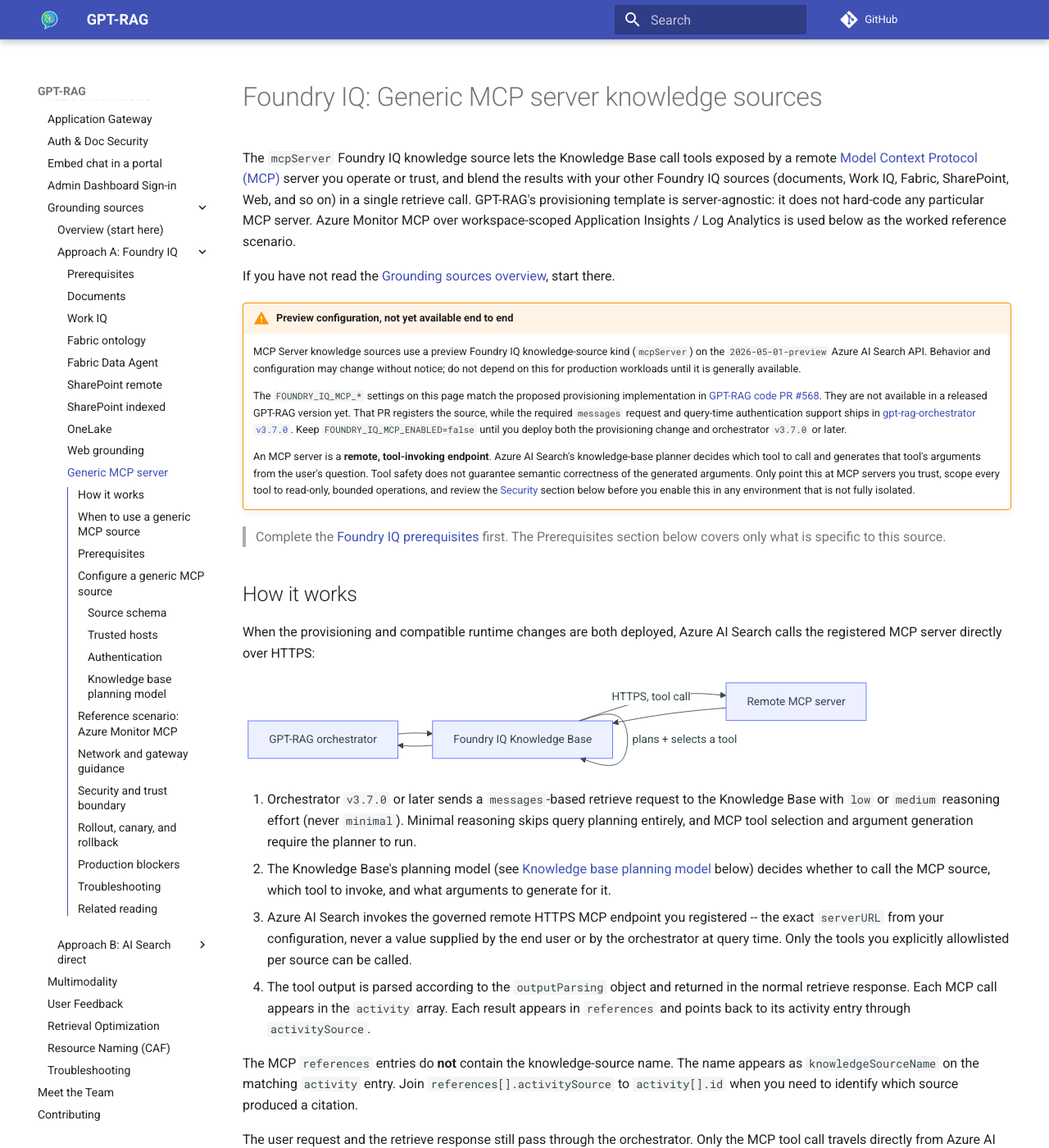
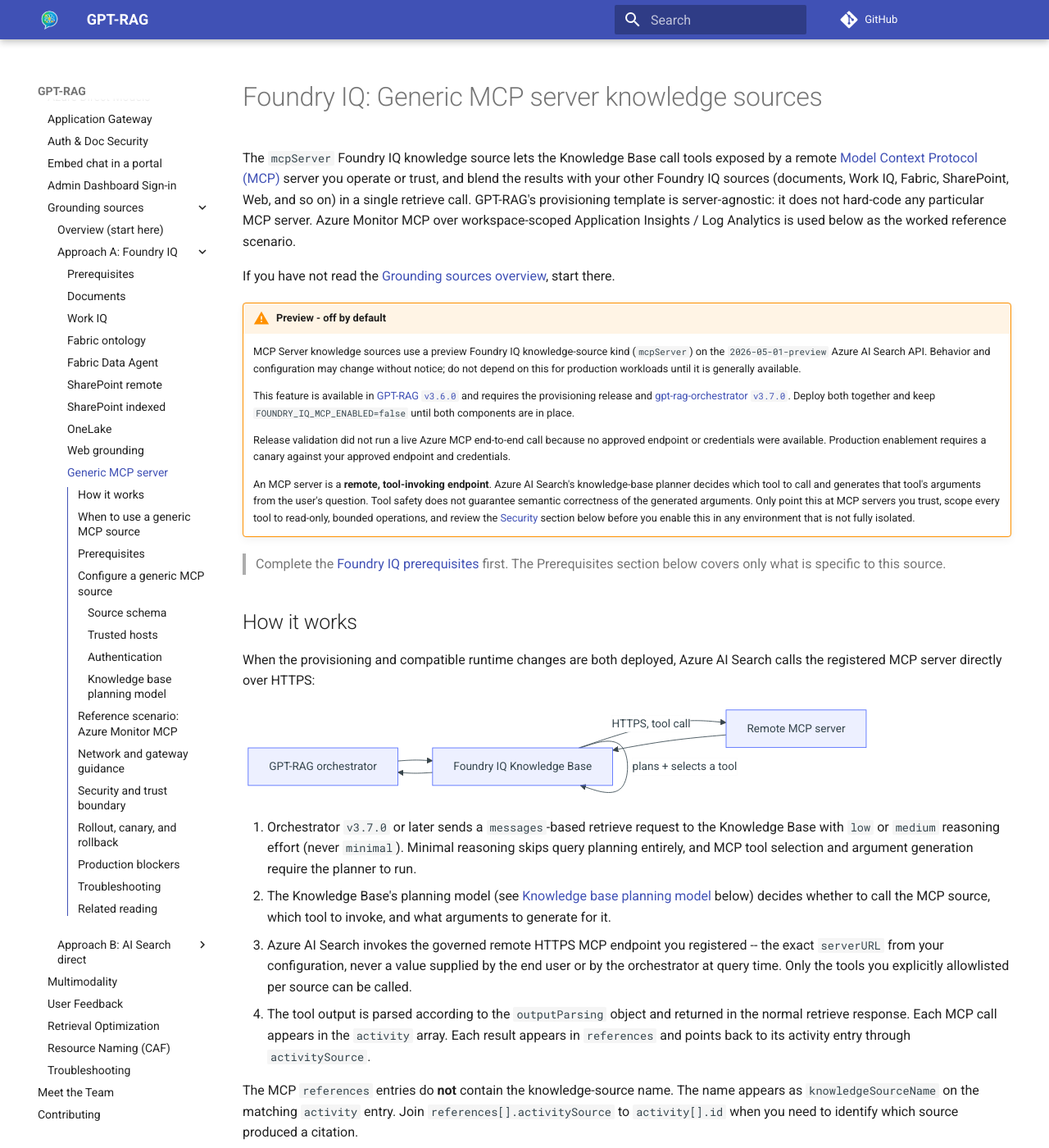
Before and after one commit to Azure/GPT-RAG, an MkDocs documentation site: the page built from docs/howto_grounding_mcp_server.md, in a window 1280 px wide and 1400 px high. Shown: the whole window at 82% size. Built offline with MkDocs 1.6.1 and Material for MkDocs 9.7.7, drawn with Linux system fonts in a browser that asks for light colours; comment, search, counter and statistics services are not loaded; some of the changed text lies outside the part shown.

Commit message:
docs: mark MCP sources available in v3.6.0
Update the Preview warning, release discovery, paired deployment guidance, validation limitation, and canary requirement after publishing GPT-RAG v3.6.0.

Co-authored-by: Copilot <223556219+Copilot@users.noreply.github.com>

```diff
--- a/docs/howto_grounding_mcp_server.md
+++ b/docs/howto_grounding_mcp_server.md
@@ -12,21 +12,23 @@ worked reference scenario.
 If you have not read the [Grounding sources overview](howto_grounding_overview.md),
 start there.
 
-!!! warning "Preview configuration, not yet available end to end"
+!!! warning "Preview - off by default"
     MCP Server knowledge sources use a preview Foundry IQ knowledge-source
     kind (`mcpServer`) on the `2026-05-01-preview` Azure AI Search API.
     Behavior and configuration may change without notice; do not depend on
     this for production workloads until it is generally available.
 
-    The `FOUNDRY_IQ_MCP_*` settings on this page match the proposed
-    provisioning implementation in
-    [GPT-RAG code PR #568](https://github.com/Azure/GPT-RAG/pull/568).
-    They are not available in a released GPT-RAG version yet. That PR
-    registers the source, while the required `messages` request and
-    query-time authentication support ships in
+    This feature is available in
+    [GPT-RAG `v3.6.0`](https://github.com/Azure/GPT-RAG/releases/tag/v3.6.0)
+    and requires the provisioning release and
     [gpt-rag-orchestrator `v3.7.0`](https://github.com/Azure/gpt-rag-orchestrator/releases/tag/v3.7.0).
-    Keep `FOUNDRY_IQ_MCP_ENABLED=false` until you deploy both the provisioning
-    change and orchestrator `v3.7.0` or later.
+    Deploy both together and keep `FOUNDRY_IQ_MCP_ENABLED=false` until both
+    components are in place.
+
+    Release validation did not run a live Azure MCP end-to-end call because
+    no approved endpoint or credentials were available. Production
+    enablement requires a canary against your approved endpoint and
+    credentials.
 
     An MCP server is a **remote, tool-invoking endpoint**.
     Azure AI Search's knowledge-base planner decides which tool to call and
@@ -81,7 +83,7 @@ The user request and the retrieve response still pass through the
 orchestrator. Only the MCP tool call travels directly from Azure AI Search
 to the registered remote HTTPS endpoint. Query-time credential forwarding
 is an orchestrator responsibility implemented in `v3.7.0` and later, not by
-code PR #568.
+GPT-RAG `v3.6.0` provisioning.
 
 ## When to use a generic MCP source
 
@@ -117,7 +119,7 @@ All of these are hard blockers. Work through them in order.
    with embedded credentials. See [Trusted hosts](#trusted-hosts).
 2. **Orchestrator `v3.7.0` or later and a supported endpoint authentication
    path.** Optional `queryHeaders` metadata tells the orchestrator how to
-   resolve a header at request time; code PR #568 only provisions and
+   resolve a header at request time; GPT-RAG `v3.6.0` only provisions and
    validates that metadata.
    Do not assume Azure AI Search automatically presents its managed identity
    to the MCP endpoint. See [Authentication](#authentication).
@@ -135,8 +137,8 @@ All of these are hard blockers. Work through them in order.
 
 ## Configure a generic MCP source
 
-The proposed MCP support is opt-in and defaults to off. After code PR #568
-is available, `azd provision` seeds five keys under the `gpt-rag` label
+MCP support in GPT-RAG `v3.6.0` is opt-in and defaults to off.
+`azd provision` seeds five keys under the `gpt-rag` label
 with safe defaults (`FOUNDRY_IQ_MCP_ENABLED=false`, an empty source list,
 and conservative defaults for the rest). You do not have to create them by
 hand.
@@ -239,7 +241,7 @@ orchestrator can resolve the value when it builds a retrieve request. The
 metadata is deliberately omitted from both the Azure AI Search
 knowledge-source registration and Knowledge Base retrieve parameters.
 
-After code PR #568 is available, `azd provision` parses and validates this
+In GPT-RAG `v3.6.0`, `azd provision` parses and validates this
 JSON during setup and **fails the
 deployment closed** if it is invalid while `FOUNDRY_IQ_MCP_ENABLED=true`:
 malformed JSON, zero sources, zero tools, duplicate source or tool names,
@@ -285,7 +287,7 @@ Azure AI Search currently documents three endpoint-authentication patterns:
 
 - `foundryConnection`, only when Foundry Agent Service invokes the
   Knowledge Base. It does not apply to GPT-RAG's direct retrieve call.
-- `storedHeaders`, for static credentials. GPT-RAG code PR #568 does not
+- `storedHeaders`, for static credentials. GPT-RAG `v3.6.0` does not
   render this option and rejects literal credentials.
 - Paired query-time control headers, prefixed with the knowledge-source
   name. This is the appropriate upstream mechanism for rotating or
@@ -305,7 +307,7 @@ credential:
   belongs in App Configuration.
 - **`none`** has no `scope`, `secretName`, or other credential fields.
 
-Code PR #568 stores only this validated metadata. It does not add the
+GPT-RAG `v3.6.0` stores only this validated metadata. It does not add the
 orchestrator logic that resolves a managed identity token, OBO token, or
 Key Vault secret, and it never emits an `authentication` block,
 `queryHeaders`, or credential fields to Azure AI Search. That runtime logic
@@ -401,7 +403,7 @@ example. The template has no Azure Monitor-specific code path.
    Replace the sample `scope` with the application ID URI exposed by your
    MCP gateway. It is metadata, not a token or secret.
 6. Add `azmon-mcp.contoso.com` to `FOUNDRY_IQ_MCP_TRUSTED_HOSTS`. In an
-   isolated test environment with provisioning from PR #568 and orchestrator
+   isolated test environment with GPT-RAG `v3.6.0` and orchestrator
    `v3.7.0` or later, set `FOUNDRY_IQ_MCP_ENABLED=true` and run
    `azd hooks run postprovision` or `azd provision`.
 7. Ask a bounded question, such as "Were there any 5xx spikes on the
@@ -464,7 +466,7 @@ MCP source outside a fully isolated test environment:
   semantic correctness (the server accepting a syntactically valid but
   wrong query and returning misleading results). Bound blast radius at the
   MCP server itself, not just at the GPT-RAG configuration layer.
-- Nothing in code PR #568 accepts or forwards literal credentials. A
+- Nothing in GPT-RAG `v3.6.0` provisioning accepts or forwards literal credentials. A
   `keyVaultSecret` entry contains only a secret name, never the secret
   value. Azure AI Search supports stored headers, but GPT-RAG intentionally
   does not expose that option because it would place long-lived secrets in
@@ -476,7 +478,7 @@ MCP source outside a fully isolated test environment:
 
 ## Rollout, canary, and rollback
 
-- **Canary.** First deploy provisioning from PR #568 and orchestrator `v3.7.0` or later
+- **Canary.** First deploy GPT-RAG `v3.6.0` and orchestrator `v3.7.0` or later
   in a non-production environment. Enable one source with one low-risk,
   read-only tool. Confirm the endpoint receives authenticated calls and
   review the generated arguments before adding tools or sources.
@@ -502,7 +504,7 @@ following are true:
 - The `serverURL` is the actual production endpoint, not a development or
   staging hostname left over from testing.
 - Orchestrator `v3.7.0` or later sends `messages`-based retrieval and the
-  endpoint authentication has been tested. Code PR #568 alone is not
+  endpoint authentication has been tested. GPT-RAG `v3.6.0` alone is not
   sufficient.
 - Every tool name in `FOUNDRY_IQ_MCP_SOURCES_JSON` matches the MCP
   server's real, current tool names. A stale tool name fails at
```
Also changed, not shown: docs/whatisnew.md (+6 -0 lines).
